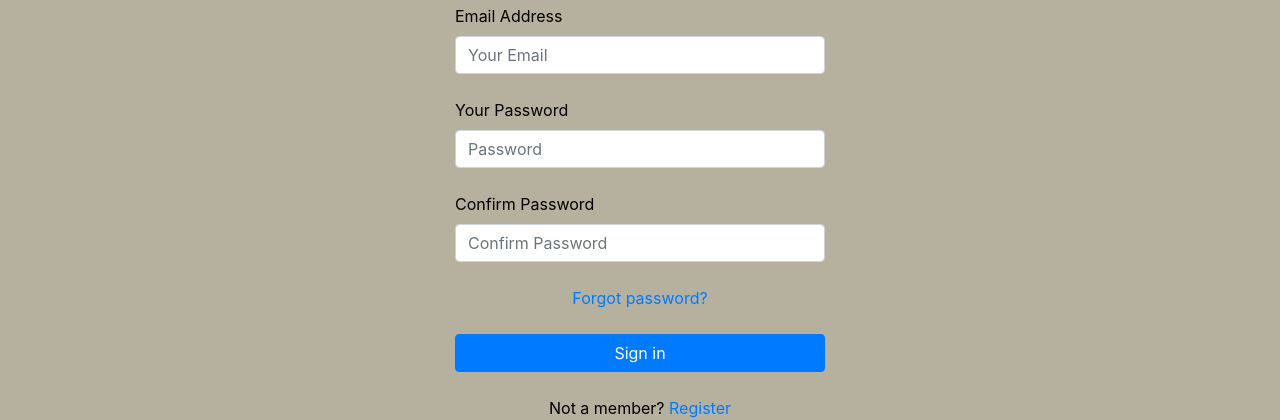
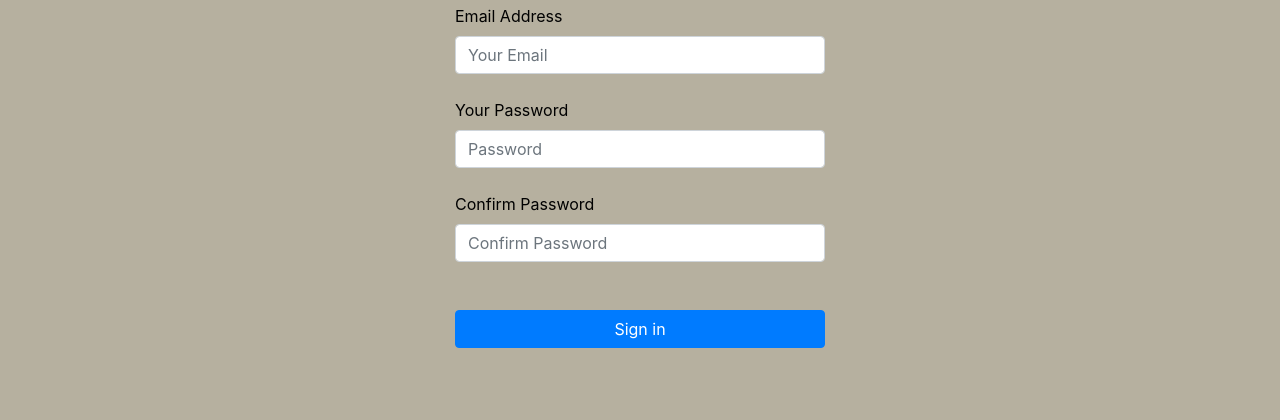
Before and after one commit to bigyan22/team5am, a Flask app: page /register in a window 1280 px wide. Shown: the part 488-908 px from the top of the page. After the commit the page ends 836 px from the top, so only its background shows below. Run offline with Flask 3, Linux system fonts and the light colour scheme; some libraries are stand-ins or nearby versions.

Commit message:
fixing all also

```diff
--- a/Main/templates/base.html
+++ b/Main/templates/base.html
@@ -9,6 +9,8 @@
   <link rel="stylesheet" href="https://cdn.jsdelivr.net/npm/bootstrap@4.5.3/dist/css/bootstrap.min.css"
     integrity="sha384-TX8t27EcRE3e/ihU7zmQxVncDAy5uIKz4rEkgIXeMed4M0jlfIDPvg6uqKI2xXr2" crossorigin="anonymous">
   <link rel="stylesheet" href="https://cdnjs.cloudflare.com/ajax/libs/font-awesome/6.5.0/css/all.min.css" />
+  <link rel="icon" href="{{ url_for('static', filename='app_icon.png') }}" type="image/png">
+
 
 
   <title>
--- a/Main/templates/register.html
+++ b/Main/templates/register.html
@@ -39,10 +39,6 @@ RegisterPage
         <div class="row mb-4">
 
 
-            <div class="col text-end text-center">
-                <!-- Simple link -->
-                <a href="{{url_for('gallery_page')}}">Forgot password?</a>
-            </div>
         </div>
 
         <!-- Submit button -->
@@ -50,11 +46,6 @@ RegisterPage
             Sign in
         </button>
 
-        <!-- Register buttons -->
-        <div class="text-center">
-            <p>Not a member? <a href="{{url_for('login_page')}}">Register</a></p>
-
-        </div>
     </form>
 </div>
 {% endblock %}
```
Also changed, not shown: Main/static/app_icon.png (added).
